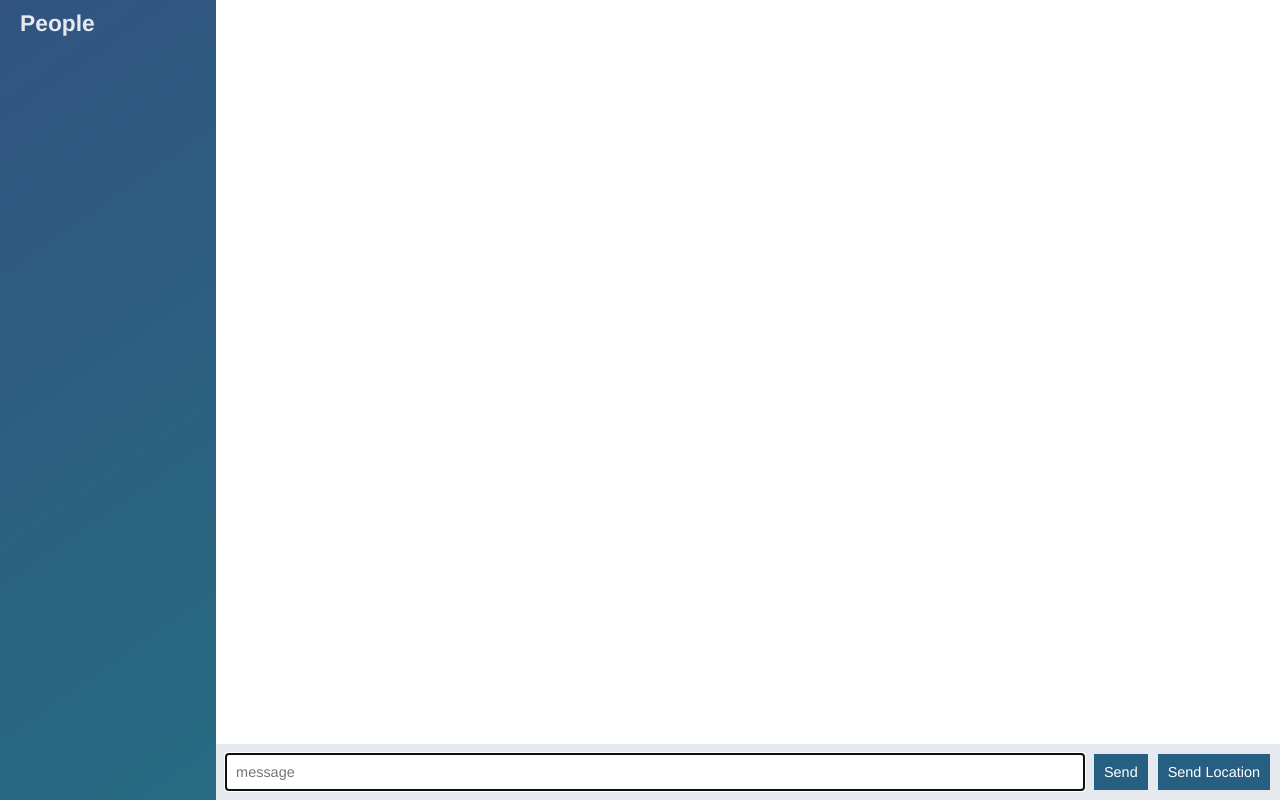
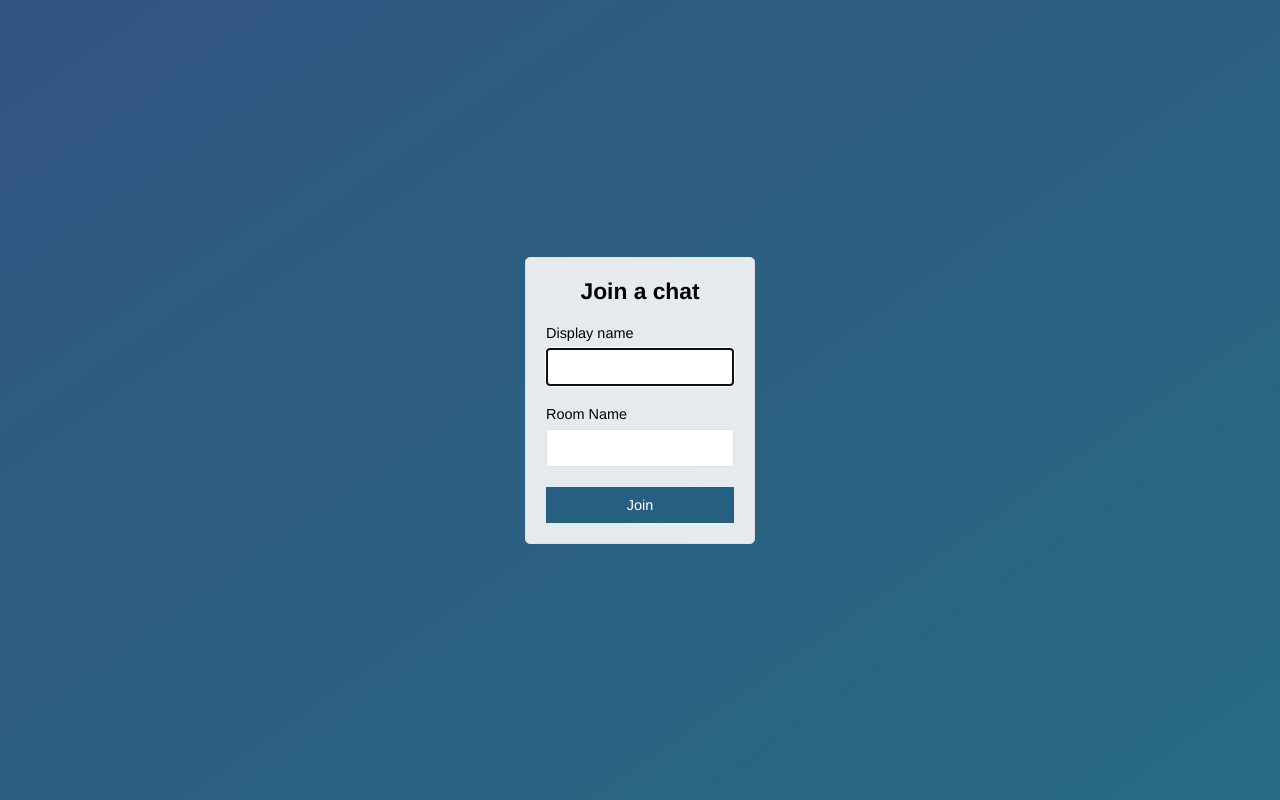
Before and after one commit to timethsws/node-chat-app, a website: page public/index.html in a window 1280 px wide. Drawn offline with nearby package versions, Linux system fonts and the light colour scheme; no server answers.

Commit message:
Add join page

```diff
--- a/public/index.html
+++ b/public/index.html
@@ -1,60 +1,32 @@
 <!DOCTYPE html>
-
 <html>
 
 <head>
     <meta charset="utf-8">
+    <title>Join | ChatApp</title>
     <link rel="stylesheet" href="css/styles.css">
+    <meta name="viewport" content="width=device-width, initial-scale=1, user-scalable =no">
 </head>
 
-<body class="chat">
-    <div class="chat__sidebar">
-        <h3>People</h3>
-        <div id="users"></div>
-    </div>
+<body class="centered-form">
+    <div class="centered-form__form">
+        <form action="/chat.html">
+            <div class="form-field">
+                <h3>Join a chat</h3>
+            </div>
+            <div class="form-field">
+                <label>Display name</label>
+                <input type="text" name="name" autofocus </div>
+                <div class="form-field">
 
-    <div class="chat__main">
-        <ol id="messages" class="chat__messages"></ol>
+                    <label>Room Name</label>
+                    <input type="text" name="room" </div>
+                    <div class="form-field">
+                        <button>Join</button>
+                    </div>
 
-        <div class="chat__footer">
-            <form id="message-form">
-                <input name="message" type="text" placeholder="message" autofocus autocomplete="off"/>
-                <button>Send</button>
             </form>
-            <button id="send-location">Send Location</button>
         </div>
-
-    </div>
-
-    <script id ="message-template" type="text/template">
-    <li class='message'>
-        <div class="message__title">
-            <h4>{{from}}</h4>
-            <span>{{createdAt}}</span>
-        </div>
-        <div class="message__body">
-            <p>{{text}}</p>
-        </div>
-    </li>
-    </script>
-
-    <script id ="location-message-template" type="text/template">
-        <li class='message'>
-            <div class="message__title">
-                <h4>{{from}}</h4>
-                <span>{{createdAt}}</span>
-            </div>
-            <div class="message__body">
-                <p><a href="{{url}}" target="_blank">My current location</p>
-            </div>
-        </li>
-        </script>
-
-    <script src="/socket.io/socket.io.js"></script>
-    <script src="/js/libs/jquery-3.3.1.min.js"></script>
-    <script src="/js/libs/mustache.js"></script>
-    <script src="/js/libs/moment.js"></script>
-    <script src="/js/index.js"></script>
 </body>
 
 </html>
```
Also changed, not shown: public/chat.html (added, +60 -0 lines), public/js/chat.js (renamed from public/js/index.js).
